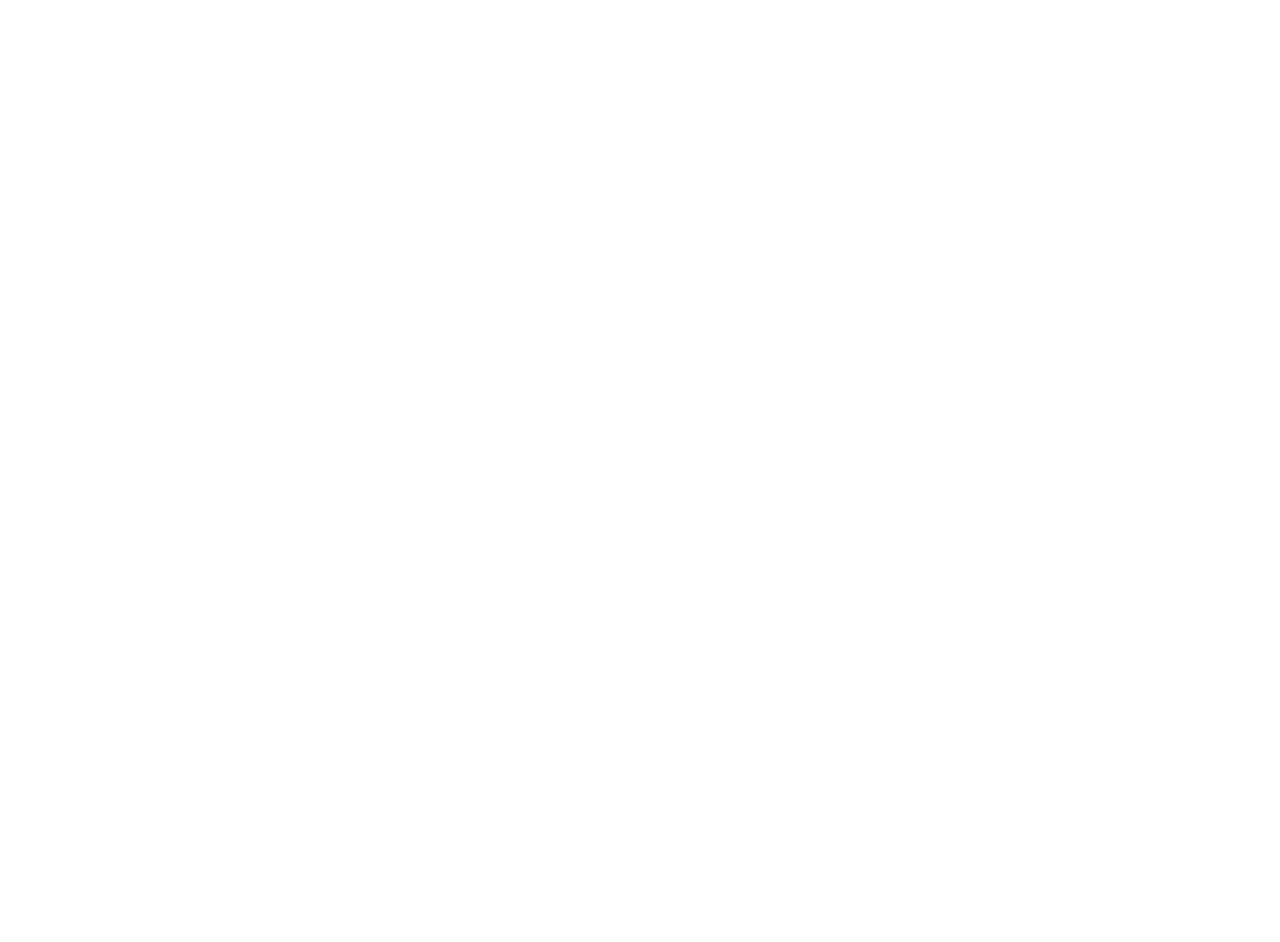
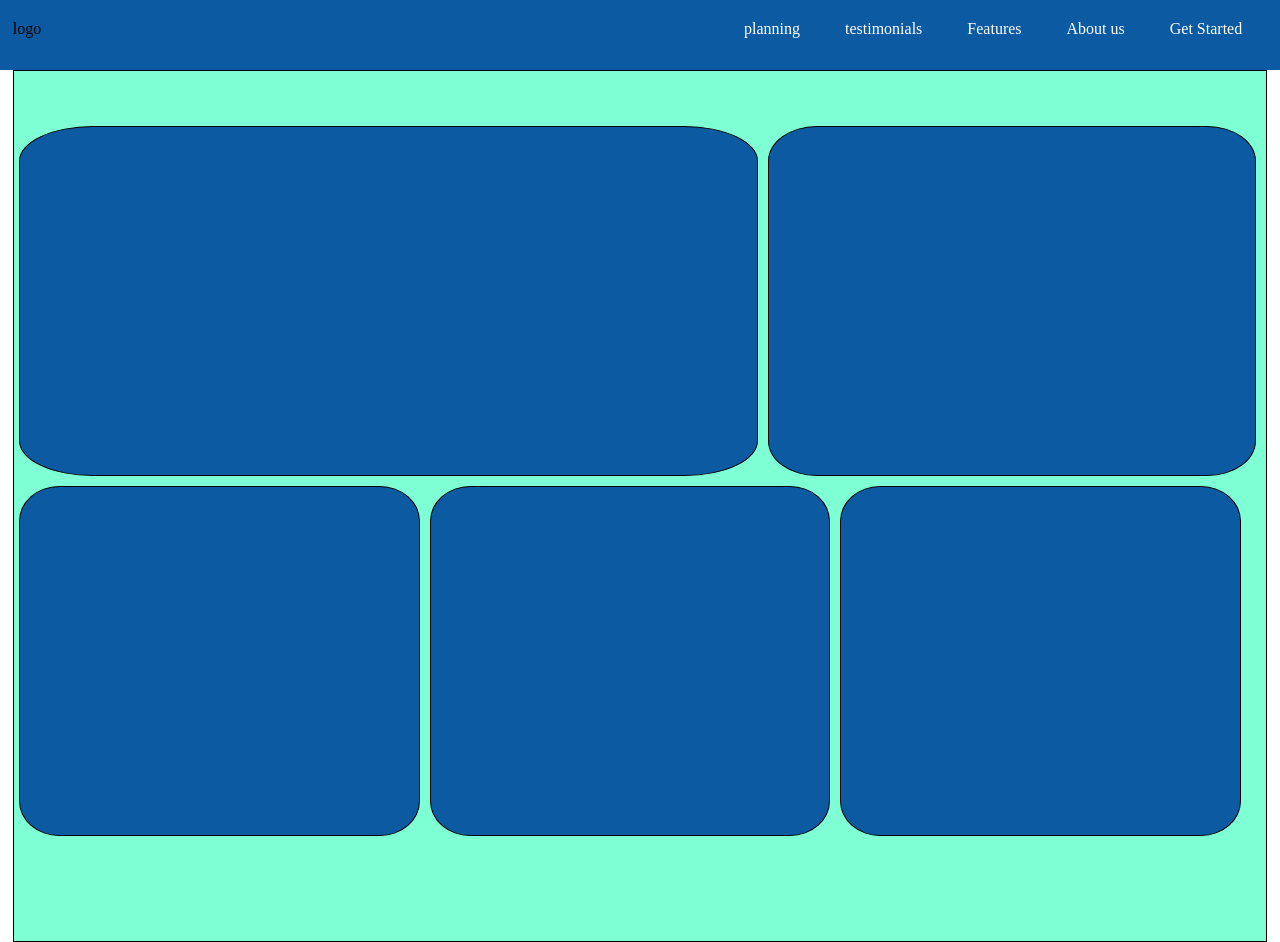
Before and after one commit to Laroussi-Sarhane/htmlcss-responsive-layout, a plain HTML site: page index.html in a window 1280 px wide. Before the commit the page ends 800 px from the top, so only its background shows below. Drawn offline with Linux system fonts and the light colour scheme.

Commit message:
add sectionsv

```diff
--- a/index.html
+++ b/index.html
@@ -4,9 +4,84 @@
   <meta charset="UTF-8">
   <meta name="viewport" content="width=device-width, initial-scale=1.0">
   <link rel="stylesheet" href="style.css">
+  <link rel="stylesheet" href="https://cdnjs.cloudflare.com/ajax/libs/font-awesome/6.5.1/css/all.min.css" integrity="sha512-DTOQO9RWCH3ppGqcWaEA1BIZOC6xxalwEsw9c2QQeAIftl+Vegovlnee1c9QX4TctnWMn13TZye+giMm8e2LwA==" crossorigin="anonymous" referrerpolicy="no-referrer" />
   <title>Responsive Layout</title>
 </head>
 <body>
+<header>
+ <section class="menu">
+  <div class="container d-flex between align-center">
+    <div class="logo padding-top">
+      <span>logo</span>
+    </div>
+     <div class="hamburger padding-top">
+      <i class="fa-solid fa-bars"></i>
+     </div>
+    <div class="list-nav">
+      <nav>
+        <ul class=" d-flex between padding-top">
+          <li><a href=""></a>planning</li>
+          <li><a href=""></a>testimonials</li>
+          <li><a href=""></a>Features</li>
+          <li><a href=""></a>About us</li>
+          <li><a href=""></a>Get Started</li>
+        </ul>
+      </nav>
+    </div>
+  </div>
+ </section>
+</header>
+
+<section class="demo">
+  <div class="container debug">
+
+   <div class="row flex-wrap padding-top-big  padding-bottom-big">
+
+            <div class="col-one width-59 debug">
+              <div class="card-one">
+                <img src="" alt="">
+              </div>
+            </div>
+
+            <div class="col-two width-39 debug">
+              <div class="card-two">
+              <img src="" alt="">
+              </div>
+           </div>
+
+            <div class="col width-32 debug">
+              <div class="card">
+                <img src="" alt="">
+             </div>
+            </div>
+
+           <div class="col width-32 debug">
+             <div class="card">
+               <img src="" alt="">
+             </div>
+           </div>
+
+           <div class="col width-32 debug">
+             <div class="card">
+               <img src="" alt="">
+            </div>
+          </div>
+
+    </div>
+
+  </div>
+
+</section>
+
+<section class="planning">
+
+
+
+
+
+
+</section>
+
 
 </body>
 </html>
--- a/style.css
+++ b/style.css
@@ -6,3 +6,102 @@
 img{
   width: 100%;
 }
+.debug{
+  border: 1px solid black;
+  background-color: aquamarine;
+}
+/* utility */
+.d-flex{
+  display: flex;
+}
+.padding-top-big{
+  padding-top: 50px;
+}
+.align-center{
+  align-items: center;
+}
+.between{
+  justify-content: space-between;
+}
+.navigation{
+  display: none;
+}
+.hamburger{
+  display: none;
+}
+.width-32{
+  width: 32%;
+}
+.width-39{
+  width: 39%;
+}
+.width-59{
+  width: 59%;
+}
+.width-50{
+  width: 50%;
+}
+.padding-top{
+  padding-top: 20px;
+}
+.padding-bottom-big{
+  padding-bottom: 100px;
+}
+.container{
+  width: 98%;
+  margin: 0 auto;
+  max-width: 1300px;
+}
+/* fine utility */
+header{
+  height: 70px;
+  background-color: #0B5AA2;
+  margin
+}
+nav ul li a{
+  display: inline-block;
+  padding: 5px 10px;
+}
+ul li{
+  list-style: none;
+  margin-right: 25px;
+  color: white;
+}
+.flex-wrap{
+  flex-wrap: wrap;
+}
+.col-one{
+  height: 350px;
+  border-radius: 10%;
+  margin: 5px;
+  background-color: #0B5AA2;
+ /* heigth di debug */
+}
+.col-two{
+  height: 350px;
+  border-radius: 10%;
+  margin: 5px;
+  background-color: #0B5AA2;
+  /* heigth di debug */
+}
+.col{
+  height: 350px;
+  background-color: #0B5AA2;
+  margin: 5px;
+  border-radius: 10%;
+}
+section .demo{
+  background-color: ;
+}
+.row{
+  display: flex;
+  flex-wrap: wrap;
+}
+.card{
+  position: relative;
+}
+.card-text{
+  position: absolute;
+  bottom: 10px;
+  left: 0;
+}
```
